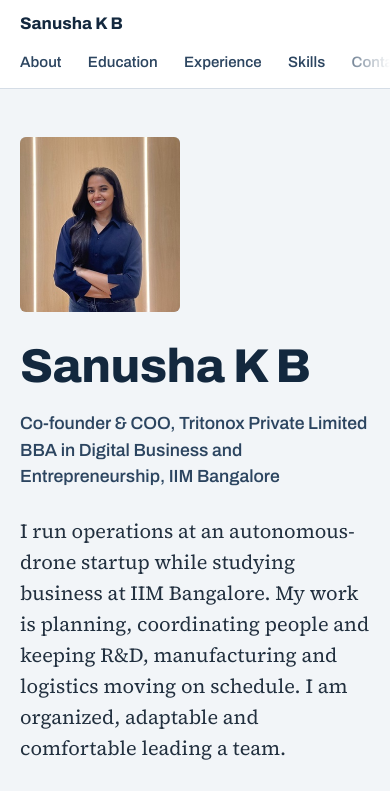
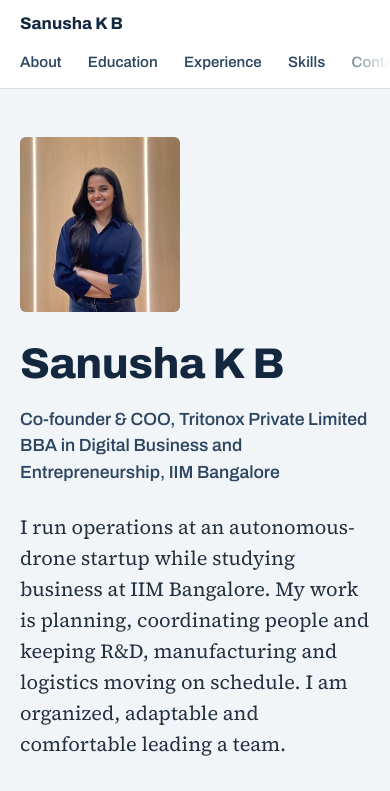
Before and after one commit to sammymaiti/sanusha-resume, a plain HTML site: page index.html in a window 390 px wide. Shown: the top 791 px of the page. Drawn offline with Linux system fonts and the light colour scheme.

Commit message:
Keep the name on one line on phones

```diff
--- a/index.html
+++ b/index.html
@@ -8,7 +8,7 @@
   <link rel="preconnect" href="https://fonts.googleapis.com">
   <link rel="preconnect" href="https://fonts.gstatic.com" crossorigin>
   <link href="https://fonts.googleapis.com/css2?family=Archivo:wdth,wght@62..125,400..800&family=Source+Serif+4:opsz,wght@8..60,400..600&display=swap" rel="stylesheet">
-  <link rel="stylesheet" href="style.css?v=2">
+  <link rel="stylesheet" href="style.css?v=3">
 </head>
 <body>
 
@@ -29,7 +29,7 @@
 
     <section id="about" class="intro">
       <div class="intro-text">
-        <h1>Sanusha K B</h1>
+        <h1>Sanusha K&nbsp;B</h1>
         <p class="intro-role">Co-founder &amp; COO, Tritonox Private Limited<br>BBA in Digital Business and Entrepreneurship, IIM Bangalore</p>
         <p class="intro-lede">I run operations at an autonomous-drone startup while studying business at IIM Bangalore. My work is planning, coordinating people and keeping R&amp;D, manufacturing and logistics moving on schedule. I am organized, adaptable and comfortable leading a team.</p>
       </div>
--- a/style.css
+++ b/style.css
@@ -517,6 +517,12 @@ img {
     width: 10rem;
   }
 
+  .intro h1 {
+    font-size: clamp(2.1rem, 11vw, 3rem);
+    font-stretch: 108%;
+    white-space: nowrap;
+  }
+
   .edu-grid,
   .skills-grid {
     grid-template-columns: minmax(0, 1fr);
```
